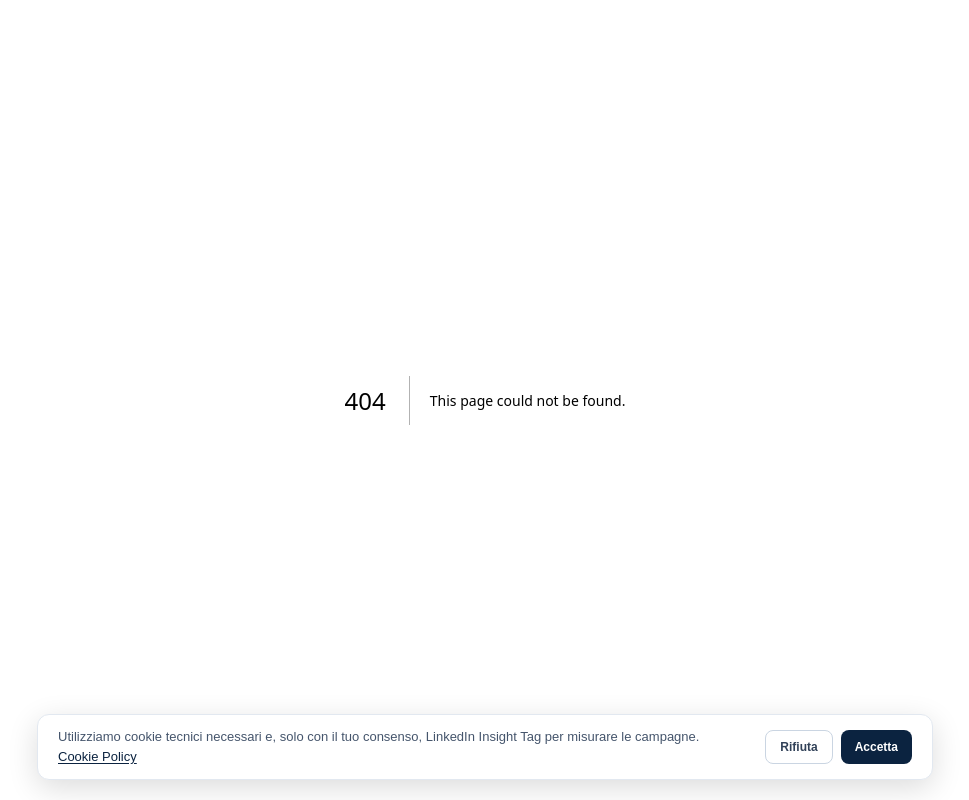
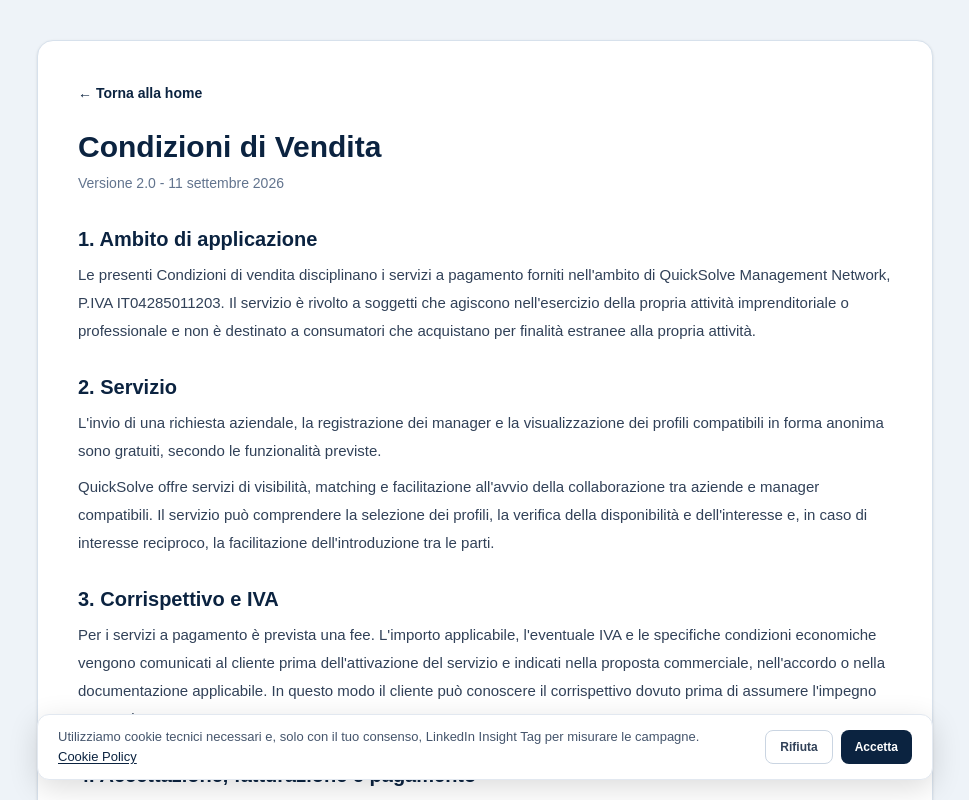
Before and after one commit to Kecco10/quicksolve-management-network, a Next.js app: page /legal/condizioni-vendita in a window 1280 px wide. Before the commit this address had no page. Shown: the top 800 px of the page, without its empty margins (155-1124 px from the left). Built offline with nearby package versions, Linux system fonts and the light colour scheme.

Commit message:
Update Management home and sales conditions

```diff
--- /dev/null
+++ b/app/legal/condizioni-vendita/page.tsx
@@ -0,0 +1,47 @@
+import type { Metadata } from "next";
+
+export const metadata: Metadata = {
+  title: "Condizioni di Vendita | QuickSolve Management Network",
+  description: "Condizioni generali dei servizi a pagamento di QuickSolve Management Network.",
+};
+
+const sections = [
+  ["1. Ambito di applicazione", `Le presenti Condizioni di vendita disciplinano i servizi a pagamento forniti nell'ambito di QuickSolve Management Network, P.IVA IT04285011203. Il servizio è rivolto a soggetti che agiscono nell'esercizio della propria attività imprenditoriale o professionale e non è destinato a consumatori che acquistano per finalità estranee alla propria attività.`],
+  ["2. Servizio", `L'invio di una richiesta aziendale, la registrazione dei manager e la visualizzazione dei profili compatibili in forma anonima sono gratuiti, secondo le funzionalità previste.\n\nQuickSolve offre servizi di visibilità, matching e facilitazione all'avvio della collaborazione tra aziende e manager compatibili. Il servizio può comprendere la selezione dei profili, la verifica della disponibilità e dell'interesse e, in caso di interesse reciproco, la facilitazione dell'introduzione tra le parti.`],
+  ["3. Corrispettivo e IVA", `Per i servizi a pagamento è prevista una fee. L'importo applicabile, l'eventuale IVA e le specifiche condizioni economiche vengono comunicati al cliente prima dell'attivazione del servizio e indicati nella proposta commerciale, nell'accordo o nella documentazione applicabile. In questo modo il cliente può conoscere il corrispettivo dovuto prima di assumere l'impegno economico.`],
+  ["4. Accettazione, fatturazione e pagamento", `Il servizio a pagamento viene attivato secondo le modalità indicate nella proposta commerciale o nell'accordo applicabile. QuickSolve emette la relativa fattura sulla base dei dati forniti dal cliente. Termini e modalità di pagamento sono quelli indicati nella proposta, nell'accordo o nella fattura.`],
+  ["5. Natura del corrispettivo", `Il corrispettivo riguarda il servizio di visibilità, matching e facilitazione all'avvio della collaborazione fornito da QuickSolve. Non costituisce un corrispettivo per l'assunzione, l'incarico o il risultato finale del rapporto e non è collegato alla durata o al valore economico dell'eventuale collaborazione tra Azienda e Manager.`],
+  ["6. Erogazione e introduzione", `QuickSolve svolge le attività previste dal servizio, incluse, ove applicabili, il matching, la verifica della disponibilità e dell'interesse dei manager selezionati e la facilitazione dell'introduzione. L'introduzione consente alle parti di entrare in contatto direttamente; le condizioni dell'eventuale collaborazione vengono concordate autonomamente tra Azienda e Manager.`],
+  ["7. Assenza di garanzia e nessuna success fee", `QuickSolve non garantisce che le parti raggiungano un accordo, che venga concluso un rapporto o che questo abbia una determinata durata o risultato. Salvo eventuali servizi ulteriori espressamente concordati, non sono dovute percentuali sul valore di incarichi, collaborazioni o rapporti conclusi tra le parti né compensi dipendenti dal loro esito.`],
+  ["8. Informazioni dei profili", `Le informazioni relative ai manager derivano dai dati presenti nel network e possono variare nel tempo. QuickSolve può verificarne disponibilità e interesse nell'ambito della specifica richiesta, ma non garantisce che tali condizioni rimangano invariate successivamente né la completezza di informazioni dipendenti dalle dichiarazioni degli utenti.`],
+  ["9. Mancata o inesatta erogazione", `Eventuali anomalie relative all'erogazione devono essere segnalate fornendo gli elementi necessari a identificare il servizio. Ove il servizio non sia stato erogato per cause imputabili a QuickSolve, il caso sarà gestito secondo la normativa applicabile e le condizioni specificamente concordate.`],
+  ["10. Uso dei dati di contatto", `I dati ottenuti nell'ambito dell'introduzione devono essere utilizzati esclusivamente per finalità professionali connesse alla richiesta gestita tramite QuickSolve e nel rispetto della normativa applicabile in materia di protezione dei dati personali. Non è consentita la rivendita, la diffusione indiscriminata o l'utilizzazione dei dati per finalità estranee al servizio.`],
+  ["11. Coordinamento con altri documenti", `Le presenti Condizioni di vendita integrano le Condizioni di utilizzo, le informative privacy e gli eventuali accordi o proposte commerciali applicabili. In caso di contrasto sugli aspetti economici o sulle caratteristiche dello specifico servizio acquistato, prevalgono le condizioni espressamente indicate nella proposta commerciale o nell'accordo accettato dal cliente, salvo quanto inderogabilmente previsto dalla legge.`],
+  ["12. Modifiche", `QuickSolve può aggiornare le presenti Condizioni per esigenze normative, tecniche o commerciali. Al singolo servizio si applica la versione resa disponibile al cliente al momento dell'accettazione, insieme alle eventuali condizioni specifiche contenute nella proposta commerciale o nell'accordo.`],
+] as const;
+
+export default function CondizioniVenditaPage() {
+  return (
+    <main className="min-h-screen bg-[#eef3f8] px-4 py-10 text-slate-800 sm:px-6">
+      <article className="mx-auto max-w-4xl rounded-2xl border border-[#d7e1ec] bg-white p-6 shadow-sm sm:p-8 md:p-10">
+        <a href="/" className="inline-flex items-center text-sm font-semibold text-[#0b2340] transition hover:text-[#164873]">
+          ← Torna alla home
+        </a>
+
+        <h1 className="mt-6 text-3xl font-extrabold text-[#0b2340]">Condizioni di Vendita</h1>
+        <p className="mt-2 text-sm text-slate-500">Versione 2.0 - 11 settembre 2026</p>
+
+        <div className="mt-8 space-y-7 text-[15px] leading-7 text-slate-700">
+          {sections.map(([title, body]) => (
+            <section key={title}>
+              <h2 className="text-xl font-bold text-[#0b2340]">{title}</h2>
+              {body.split("\n\n").map((paragraph) => (
+                <p key={paragraph} className="mt-2">{paragraph}</p>
+              ))}
+            </section>
+          ))}
+        </div>
+      </article>
+    </main>
+  );
+}
--- a/app/page.tsx
+++ b/app/page.tsx
@@ -10,6 +10,27 @@
             HEADER
         ====================================================== */}
         <header className="relative flex h-[115px] items-center justify-center bg-white px-4 sm:h-[125px] md:h-[145px]">
+          {/* NAVIGAZIONE SINISTRA */}
+          <div className="absolute left-3 top-3 z-20 flex flex-col items-start gap-1.5 sm:left-5 sm:top-4 md:left-8">
+            <a
+              href="https://www.quicksolve.it/"
+              target="_blank"
+              rel="noopener noreferrer"
+              className="inline-flex rounded-xl border border-[#0b2340] bg-white px-3.5 py-2 text-xs font-semibold text-[#0b2340] transition hover:bg-[#0b2340] hover:text-white sm:px-4 sm:text-sm"
+            >
+              Chi siamo
+            </a>
+
+            <a
+              href="https://engineering.quicksolve.it"
+              target="_blank"
+              rel="noopener noreferrer"
+              className="text-[10px] font-semibold text-slate-500 transition hover:text-[#0b2340] sm:text-xs"
+            >
+              Engineering Network
+            </a>
+          </div>
+
           {/* LOGIN */}
           <div className="absolute right-3 top-3 z-20 sm:right-5 sm:top-4 md:right-8">
             <Link
@@ -368,7 +389,7 @@
               </span>
 
               <a
-                href="https://www.linkedin.com/company/quicksolve-engineering-network/?viewAsMember=true"
+                href="https://www.linkedin.com/company/quicksolve-team-consulting/"
                 target="_blank"
                 rel="noopener noreferrer"
                 aria-label="LinkedIn QuickSolve Management Network"
@@ -426,6 +447,15 @@
 
               <span aria-hidden="true">·</span>
 
+              <Link
+                href="/legal/condizioni-vendita"
+                className="transition hover:text-[#0b2340]"
+              >
+                Condizioni di vendita
+              </Link>
+
+              <span aria-hidden="true">·</span>
+
               <button
                 type="button"
                 onClick={() =>
```
